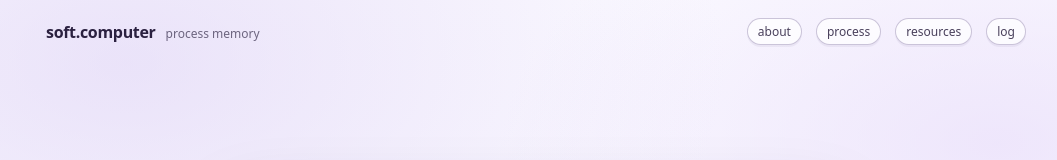
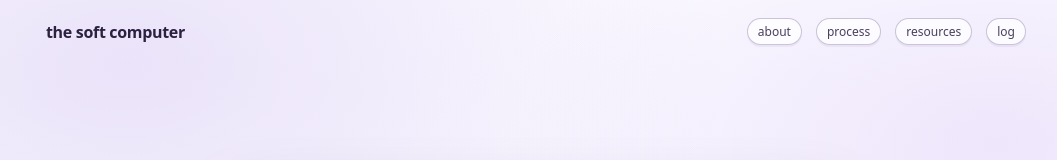
Before and after one commit to yafira/soft-computer, a Next.js app: page / in a window 1280 px wide. Shown: the top 160 px of the page, without its empty margins (104-1161 px from the left). Built offline with nearby package versions, Linux system fonts and the light colour scheme.

Commit message:
updated nav title

```diff
--- a/src/components/Nav.js
+++ b/src/components/Nav.js
@@ -16,9 +16,8 @@ export default function Nav() {
         <Link href="/" style={{ textDecoration: "none" }}>
           <div style={{ display: "flex", alignItems: "baseline", gap: 10 }}>
             <div style={{ fontWeight: 700, letterSpacing: "-0.02em" }}>
-              soft.computer
+              the soft computer
             </div>
-            <div className="small">process memory</div>
           </div>
         </Link>
         <nav style={{ display: "flex", gap: 14, alignItems: "center" }}>
```
